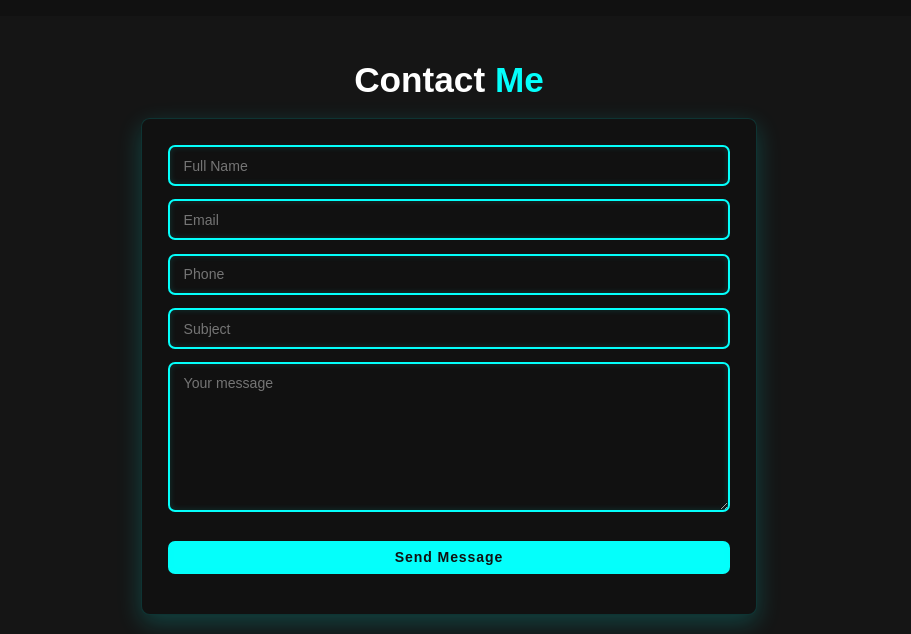
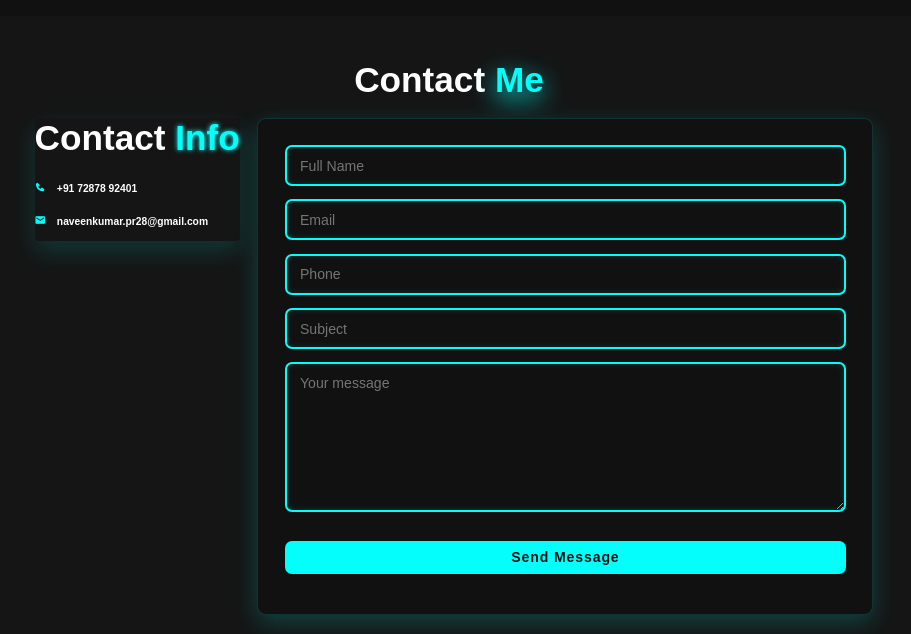
Before and after one commit to naveenpr-728/portfolio, a plain HTML site: page index.html in a window 1280 px wide. Shown: the part 3585-4219 px from the top of the page, without its empty margins (191-1102 px from the left). Drawn offline with nearby package versions, Linux system fonts and the light colour scheme.

Commit message:
Add files via upload

```diff
--- a/index.html
+++ b/index.html
@@ -59,7 +59,7 @@
         <span></span>
       </h3>
       <p>
-        We are an enthusiastic and motivated team of fresh Java Full Stack Developers, passionate about mastering
+       I have done a certificatio course of Java Full Stack Developlment in Jspiders banglore.  We are an enthusiastic and motivated team of fresh Java Full Stack Developers, passionate about mastering
         the art of building dynamic and scalable web applications. With a solid foundation in Java and expertise
         in both front-end and back-end development, we are excited to contribute to meaningful projects and grow
         as professionals in the tech industry.
@@ -175,6 +175,16 @@
   <section class="contact" id="contact">
     <h2 class="heading">Contact <span>Me</span></h2>
 
+     <div class="contact-container">
+    <!-- Contact Info -->
+    <div class="contact-info">
+     <h2>Contact <span class="info-accent">Info</span></h2>
+
+      <p><h3><i class='bx bxs-phone'></i> +91 72878 92401</h3></p>
+      <p><h3><i class='bx bxs-envelope'></i> naveenkumar.pr28@gmail.com</h3></p>
+    </div>
+
+
   <form id="contactForm">
   <input type="text" name="name" placeholder="Full Name" required>
   <input type="email" name="email" placeholder="Email" required>
--- a/style.css
+++ b/style.css
@@ -122,8 +122,10 @@ span {
     position: relative;
     top: 3rem;
     width: 22vw;
-    max-width: 200px; /* 👈 sets a maximum size */
-    height: auto;     /* keeps proportions */
+    max-width: 200px;
+    /* 👈 sets a maximum size */
+    height: auto;
+    /* keeps proportions */
     border-radius: 50%;
     box-shadow: 0 0 25px var(--main-color);
     cursor: pointer;
@@ -562,6 +564,7 @@ span {
 .layer a:hover {
     background: #0ea5e9;
 }
+
 /* ===== Contact Section ===== */
 .contact {
     padding: 5rem 2rem;
@@ -593,7 +596,8 @@ span {
 .contact form .input-box {
     display: flex;
     flex-wrap: wrap;
-    gap: 2rem; /* Increased gap between inputs */
+    gap: 2rem;
+    /* Increased gap between inputs */
     justify-content: space-between;
     margin-bottom: 1.5rem;
 }
@@ -612,7 +616,8 @@ span {
     font-family: "Poppins", sans-serif;
     box-shadow: inset 0 0 6px rgba(4, 255, 251, 0.15);
     transition: border-color 0.3s ease, box-shadow 0.3s ease;
-    margin-bottom: 1.5rem; /* Extra gap between stacked fields */
+    margin-bottom: 1.5rem;
+    /* Extra gap between stacked fields */
 }
 
 /* Make textarea span full width */
@@ -621,6 +626,7 @@ span {
     resize: vertical;
     flex: 1 1 100%;
 }
+
 
 .contact form input:focus,
 .contact form textarea:focus {
@@ -647,6 +653,45 @@ span {
     transform: translateY(-2px);
 }
 
+.contact-container {
+    display: flex;
+    flex-wrap: wrap;
+    gap: 2rem;
+    align-items: flex-start;
+}
+
+.contact-info {
+    text-align: left;
+    margin-left: 10px;
+    margin-bottom: 20px;
+    font-size: 1rem;
+    border-radius: 2%;
+    box-shadow: 0 10px 25px rgba(0, 255, 250, 0.150);
+}
+/* Color only the word "Info" */
+.info-accent {
+  color: var(--main-color);
+  text-shadow: 0 0 5px var(--main-color); /* optional glow; remove if you don't want it */
+}
+
+.contact-info i {
+    color: var(--main-color);
+    margin-right: 8px;
+    font-size: 1.3rem;
+}
+
+.contact-info p {
+    display:flex;
+    align-items: center;
+    margin: 7px 0;
+
+}
+
+/* this is used for the contact me color shadow*/
+.heading span {
+  text-shadow: 0px 8px 25px var(--main-color);
+  color:var(--main-color); /* Optional: make sure text color contrasts for shadow */
+}
 
 
 /* Status message styles */
@@ -656,7 +701,8 @@ span {
     text-align: center;
     font-weight: bold;
     border-radius: 5px;
-  display: none; /* Hidden by default */
+    display: none;
+    /* Hidden by default */
 }
 
 #status.success {
@@ -670,8 +716,6 @@ span {
     color: #721c24;
     display: block;
 }
-
-
 
 
 
```
Also changed, not shown: image.jpg (added). Lines whose indentation alone changed are shown as unchanged.
